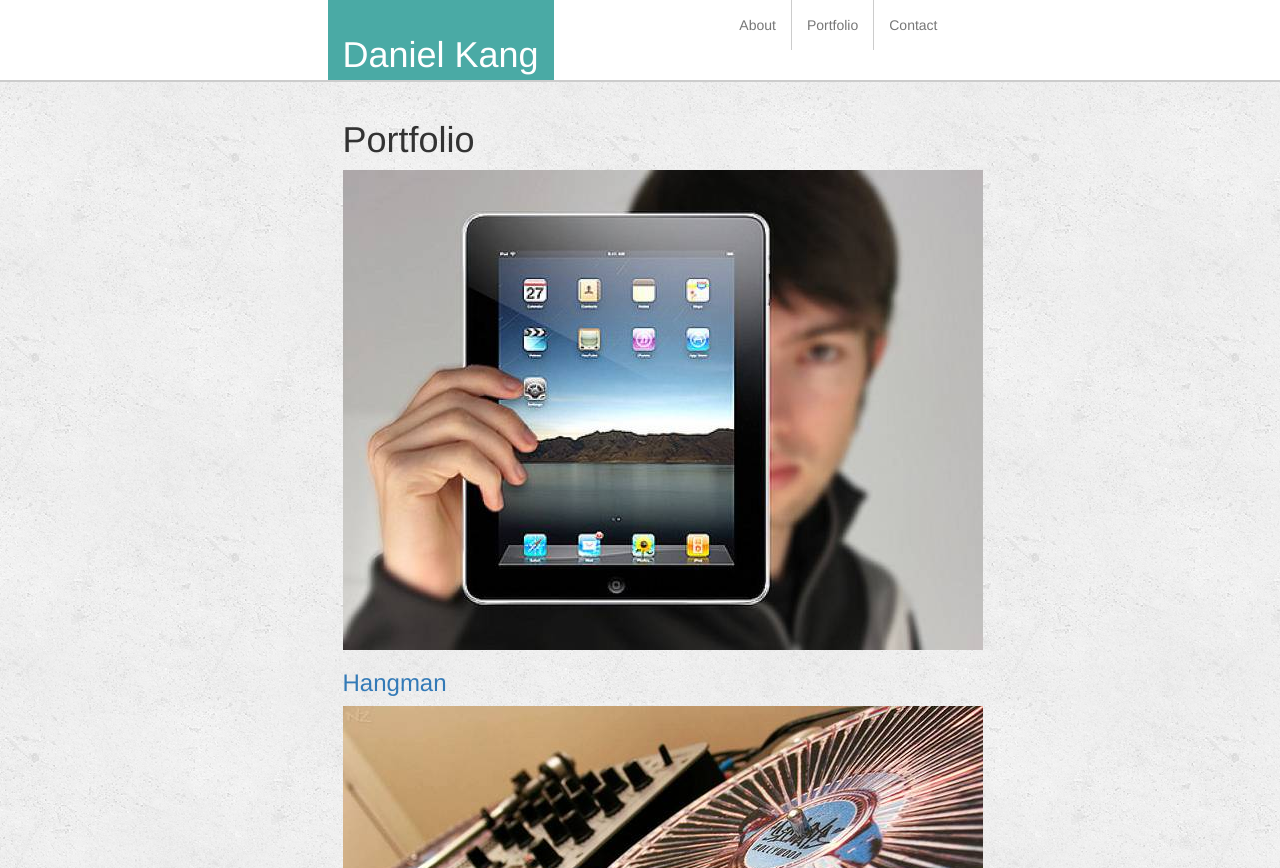
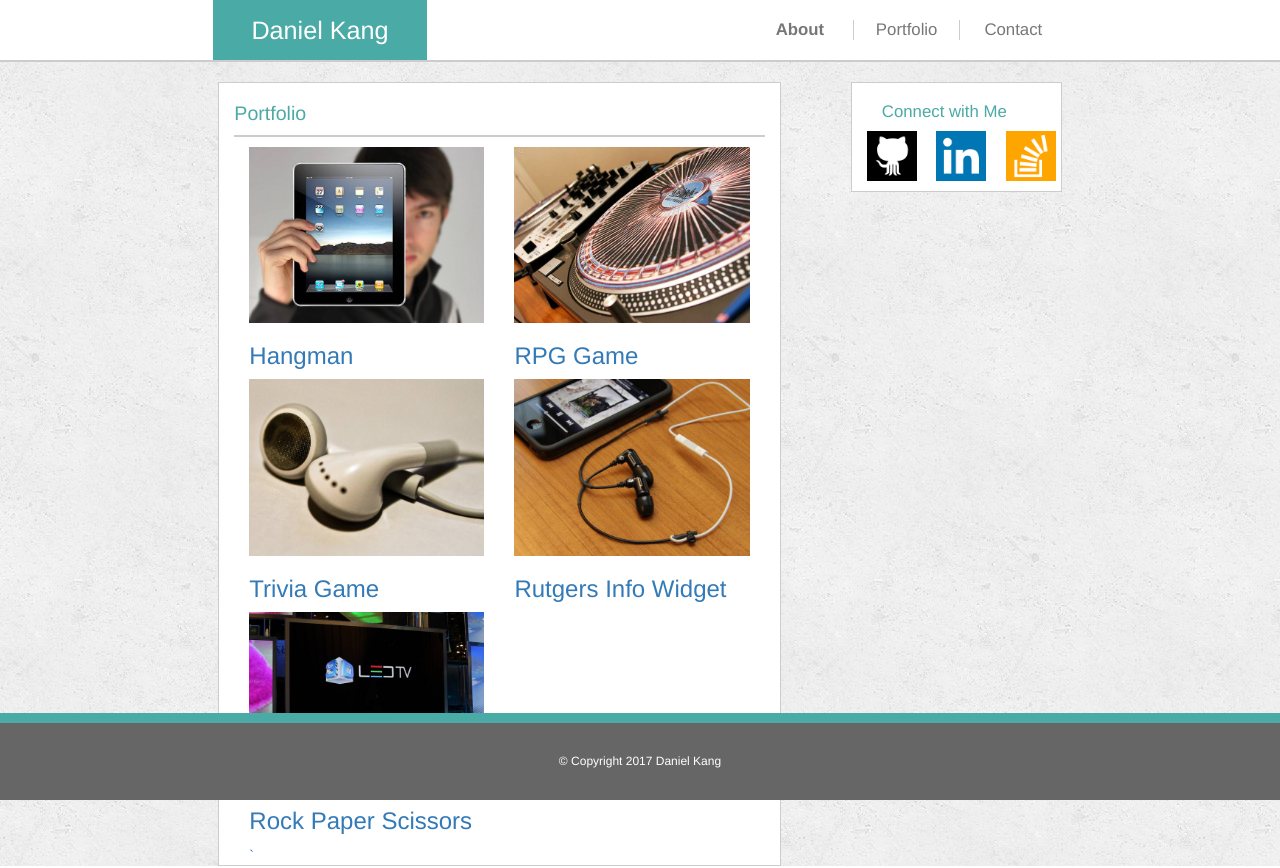
Before and after one commit to DeftDevDan/Bootstrap-Portfolio, a plain HTML site: page portfolio.html in a window 1280 px wide. Shown: the top 868 px of the page. Drawn offline with nearby package versions, Linux system fonts and the light colour scheme.

Commit message:
Almost finished

```diff
--- a/assets/css/style.css
+++ b/assets/css/style.css
@@ -1,49 +1,139 @@
 body {
 	background: URL("../images/background.png");
-	width:100%;
-	overflow-x: hidden
+	overflow-x:hidden;
 }
 
-.topFull {
+.top {
 	background-color: #fff;
-	height: 82px;
 	border-bottom: 2px solid #ccc;
-	width: 100%;
+	padding:0px;
 }
 
-.navbar-nav {
-	float:right;
+.current {
+	font-weight:bold;
 }
 
-.navbar-header {
+.header {
+	text-align:center;
 	background-color: #4aaaa5;
+	color:#fff;
+	margin-top:0px;
+	margin-bottom:0px;
+	height:60px;
+	line-height:60px;
+	font-size: 1.8em;
 }
 
-.navbar-brand {
-	color: #fff;
+.navtop {
+	text-align:center;
 	text-decoration:none;
-	height:80px;
+	color: #777;
+	height:20px;
+	font-size:1.2em;
+	margin-top:20px;
+	margin-bottom:20px;
+	line-height:20px;
 }
 
-.navbar-brand h1 {
-	color: #fff;
-}
-
-.navbar-default {
-	background-color: #fff;
-	border: none;
+.navtop:hover {
+	color:#4aaaa5;
+	text-decoration:none;
 }
 
 #profPic {
 	float:left;
+	margin-top:10px;
+	margin-bottom:5px;
 }
 
-#content {
+.content {
 	background-color:#fff;
 	border: 1px solid #ccc;
+	margin-top: 20px;
 }
 
-#connect {
+.content p {
+	padding: 0px 5% 0px 5%;
+}
+
+.content h1 {
+	color: #4aaaa5;
+	border-bottom: 2px solid #ccc;
+	padding-bottom: 10px;
+	font-size: 1.4em;
+}
+
+.connect {
 	background-color:#fff;
 	border: 1px solid #ccc;
+	margin-top: 20px;
+	padding-bottom: 10px;
+	margin-bottom:100px;
 }
+
+.connect h3 {
+	color: #4aaaa5;
+	font-size:1.2em;
+	padding:0px;
+}
+
+.connecth h3 {
+	border-bottom:2px solid #ccc;
+	margin-bottom:10px;
+	padding-left:0px;
+}
+
+.connect img {
+	width:50px;
+}
+
+h3 .col-md-12 {
+	text-align:center;
+	padding-left:0px;
+	padding-right:0px;
+}
+
+.col-md-12 {
+	padding-left:0px;
+	padding-right:0px;
+}
+
+footer {
+	position: fixed;
+	bottom: 0px;
+	left: 0px;
+	background-color: #666666;
+	padding: 30px 0px 30px 0px;
+	border-top: 10px solid #4aaaa5;
+	width: 100%;
+	text-align: center;
+	color: #fff;
+	z-index: 2;
+	font-size: 12px;
+}
+
+#portfolio {
+	width:auto;
+}
+
+input {
+	width: 100%;
+	height: 20px;
+	margin: 5px 0px 10px 0px;
+}
+
+textarea {
+	width: 100%;
+	height: 200px;
+	margin: 5px 0px 10px 0px;
+}
+
+button {
+	width: 20%;
+	background-color: #4aaaa5;
+	border:none;
+	padding: 5px 0px 5px 0px;
+	color: #fff;
+	font-size: 20px;
+	margin-bottom: 30px;
+}
--- a/portfolio.html
+++ b/portfolio.html
@@ -5,43 +5,33 @@
 	<link rel = "stylesheet" href="assets/css/style.css">
 </head>
 <body>
-	<div class="topFull">
-		<div class="row">
-			<div class ="top col-sm-offset-1 col-sm-10 col-md-offset-1 col-md-10 col-lg-offset-3 col-lg-6">
-				<nav class = "navbar navbar-default">
-					<div class="navbar-header">
-					<a class="navbar-brand" href="index.html"><h1>Daniel Kang</h1></a>
-					</div>
-					<ul class="nav navbar-nav">
-						<li><a href="index.html">About</a></li>
-						<li style ="border-left:1px solid #cccccc; border-right: 1px solid #cccccc"><a href="portfolio.html">Portfolio</a></li>
-						<li><a href="contact.html">Contact</a></li>
-					</ul>
-				</nav>
-			</div>
-		</div>
+	<div class="top col-xs-12">
+		<a href="index.html"><h1 class="header col-xs-12 col-sm-offset-1 col-sm-3 col-md-offset-1 col-md-3 col-lg-offset-2 col-lg-2">Daniel Kang</h1></a>
+		<a class ="navtop col-xs-4 col-sm-offset-4 col-sm-1 col-lg-offset-3 col-lg-1 current" href="index.html">About</a>
+		<a class ="navtop col-xs-4 col-sm-1 col-lg-1" href="portfolio.html" style="border-left:1px solid #ccc; border-right:1px solid #ccc">Portfolio</a>
+		<a class ="navtop col-xs-4 col-sm-1 col-lg-1" href="contact.html">Contact</a>
 	</div>
 	<div class="row">
-		<div class="wrapper col-md-offset-1 col-md-10 col-lg-offset-3 col-lg-6">
-		<section class ="content col-xs-offset-1 col-xs-10 col-md-offset-0 col-md-9">
+		<div class="wrapper col-md-offset-1 col-md-10 col-lg-offset-2 col-lg-8">
+				<section class ="content col-xs-offset-1 col-xs-10 col-md-offset-0 col-md-8">
 					<h1>Portfolio</h1>
-		<a href="#" class = "leftPic"><img src="assets/images/ipad.jpg"><h3 class ="leftH3">Hangman</h3></a>
-		<a href="#" class = "rightPic"><img src="assets/images/DJ.jpg">	<h3 class ="rightH3">RPG Game</h3></a>
-		<a href="#" class = "leftPic"><img src="assets/images/earphones.jpg"><h3 class = "leftH3">Trivia Game</h3></a>
-		<a href="#" class = "rightPic"><img src="assets/images/phone.jpg"><h3 class = "rightH3">Rutgers Info Widget</h3></a>
-		<a href="#" class = "leftPic"><img src="assets/images/TV.jpg"><h3 class = "leftH3">Rock Paper Scissors</h3>`</a>
-		<a href="#" class = "rightPic" id="lastPic"><img src="assets/images/white.png"></a>
+					<a href="#" class = "leftPic col-xs-12 col-sm-6"><img class = "img-responsive" src="assets/images/ipad.jpg"><h3 class ="leftH3">Hangman</h3></a>
+					<a href="#" class = "rightPic col-xs-12 col-sm-6"><img class = "img-responsive" src="assets/images/DJ.jpg">	<h3 class ="rightH3">RPG Game</h3></a>
+					<a href="#" class = "leftPic col-xs-12 col-sm-6"><img class = "img-responsive" src="assets/images/earphones.jpg"><h3 class = "leftH3">Trivia Game</h3></a>
+					<a href="#" class = "rightPic col-xs-12 col-sm-6"><img class = "img-responsive" src="assets/images/phone.jpg"><h3 class = "rightH3">Rutgers Info Widget</h3></a>
+					<a href="#" class = "leftPic col-xs-12 col-sm-6"><img class = "img-responsive" src="assets/images/TV.jpg"><h3 class = "leftH3">Rock Paper Scissors</h3>`</a>
 				</section>
+			<aside class ="connect col-xs-offset-1 col-xs-10 col-md-offset-1 col-md-3">
+				<div class="connecth3 col-xs-12">
+					<div class="col-xs-6 col-sm-4 col-md-12"><h3>Connect with Me</h3></div>
 				</div>
+				<div class="row">
+					<a href="https://github.com/kptkid" class="col-xs-2 col-sm-1 col-md-4"><img src="assets/images/Github.png" alt = "GitHub"></a>
+					<a href="https://www.linkedin.com/in/daniel-kang-2a7229133" class="col-xs-2 col-sm-1 col-md-4"><img src="assets/images/LinkedIn.png" alt = "LinkedIn"></a>
+					<a href="http://stackoverflow.com/users/7488122/daniel-kang?tab=profile" class="col-xs-2 col-sm-1 col-md-4"><img src="assets/images/Stack Overflow.png" alt = Stack Overflow"></a>
 				</div>
-		<aside class ="connect col-xs-offset-1 col-xs-10 col-md-offset-0 col-md-3">
-			<h2>Connect with Me</h2>
-			<ul>
-				<li><a href="https://github.com/kptkid"><img src="assets/images/Github.png" alt = "GitHub"></a></li>
-				<li><a href="https://www.linkedin.com/in/daniel-kang-2a7229133"><img src="assets/images/LinkedIn.png" alt = "LinkedIn"></a></li>
-				<li><a href="http://stackoverflow.com/users/7488122/daniel-kang?tab=profile"><img src="assets/images/Stack Overflow.png" alt = Stack Overflow"></a></li>
-			</ul>
 			</aside>
+		</div>
 	</div>
 	<div class = "push">
 	</div>
```
Also changed, not shown: contact.html (+19 -21 lines), index.html (+20 -26 lines). Lines whose indentation alone changed are shown as unchanged.
